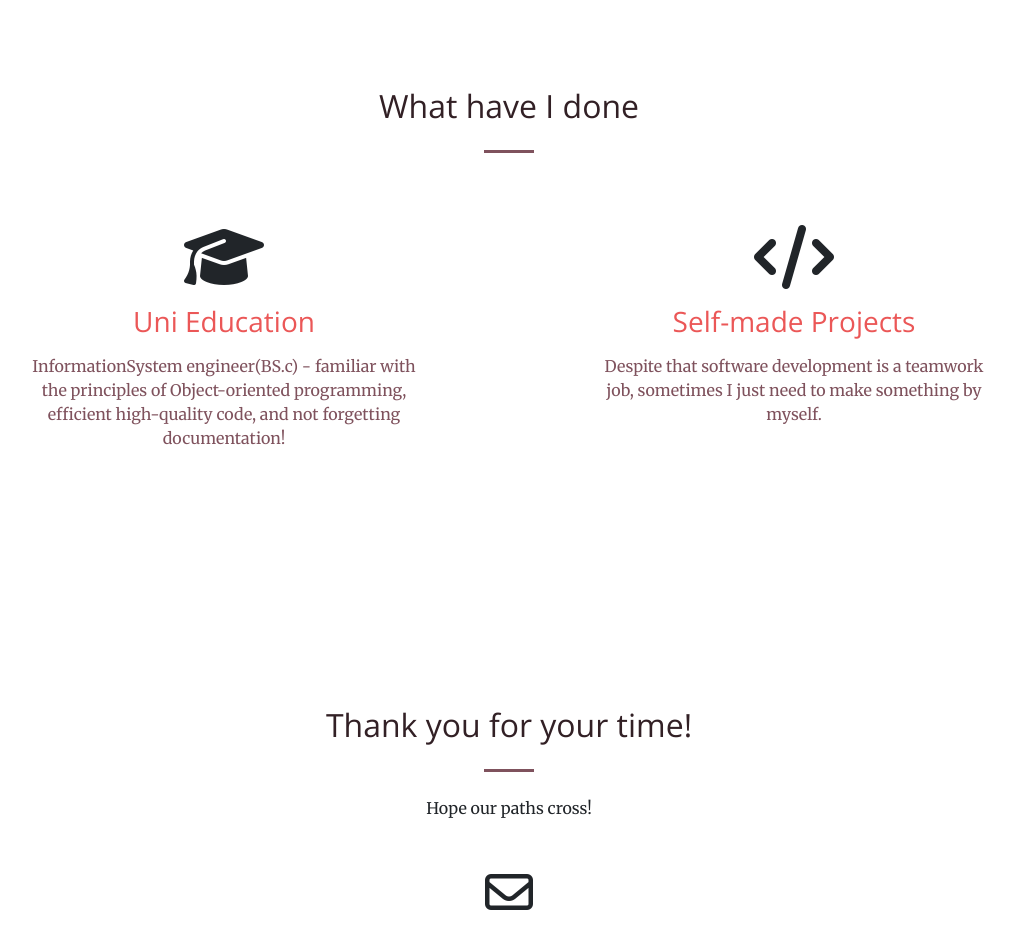
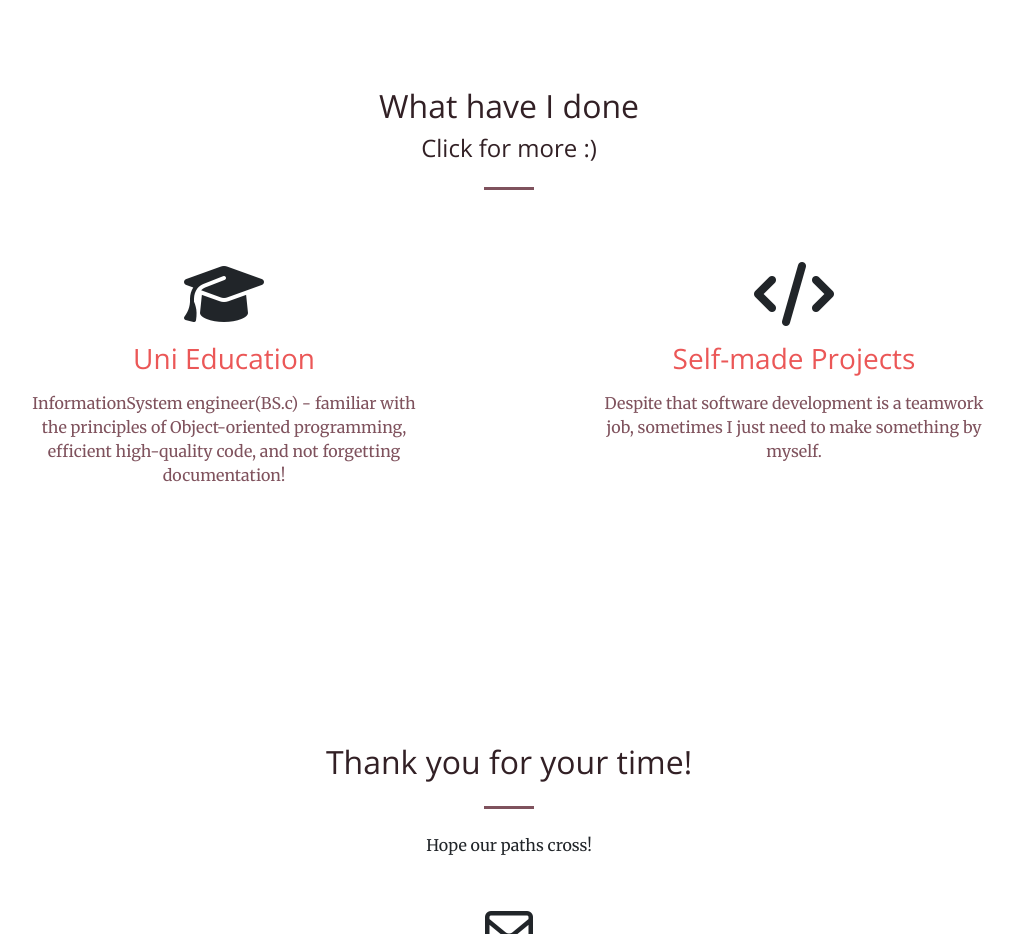
Before and after one commit to baderfahoum17/baderfahoum17.github.io, a plain HTML site: page index.html in a window 1280 px wide. Shown: the part 1340-2274 px from the top of the page, without its empty margins (131-1146 px from the left). Drawn offline with nearby package versions, Linux system fonts and the light colour scheme; a web font is replaced by a local one.

Commit message:
slight changes

```diff
--- a/index.html
+++ b/index.html
@@ -107,6 +107,7 @@
         <div class="row">
           <div class="col-lg-12 text-center">
             <h2 class="section-heading text-title">What have I done</h2>
+            <h4 class="section-heading text-title">Click for more :)</h4>
             <hr class="my-4">
           </div>
         </div>
```
